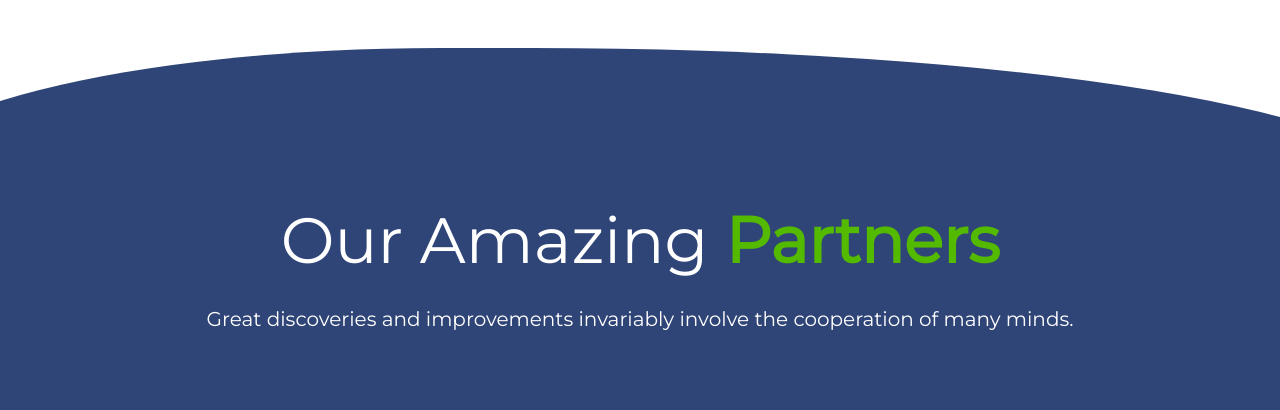
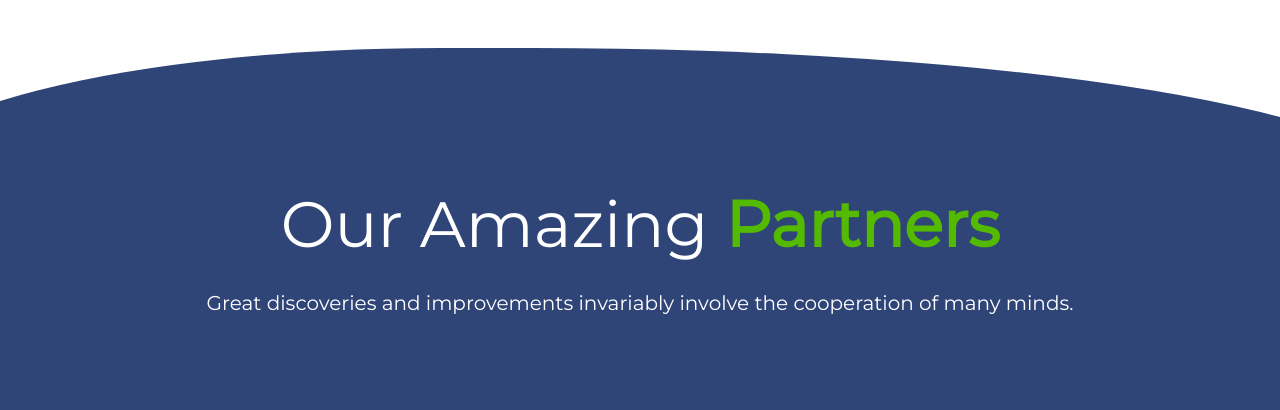
Before and after one commit to shiv901/provide-digital, a plain HTML site: page index.html in a window 1280 px wide. Shown: the part 4110-4520 px from the top of the page. Drawn offline with nearby package versions, Linux system fonts and the light colour scheme.

Commit message:
updated changes as per client

```diff
--- a/scss/style.scss
+++ b/scss/style.scss
@@ -278,10 +278,13 @@ body {
   &::before,&::after {
     background: $darkBlue;
   }
+  &::after{
+    margin-top: -8rem;
+  }
 
   .wrapper{
     background: $darkBlue;
-    margin-top: -9rem;
+    margin-top: -10rem;
   }
 
   .container {
```
Also changed, not shown: assets/css/style.min.css.
